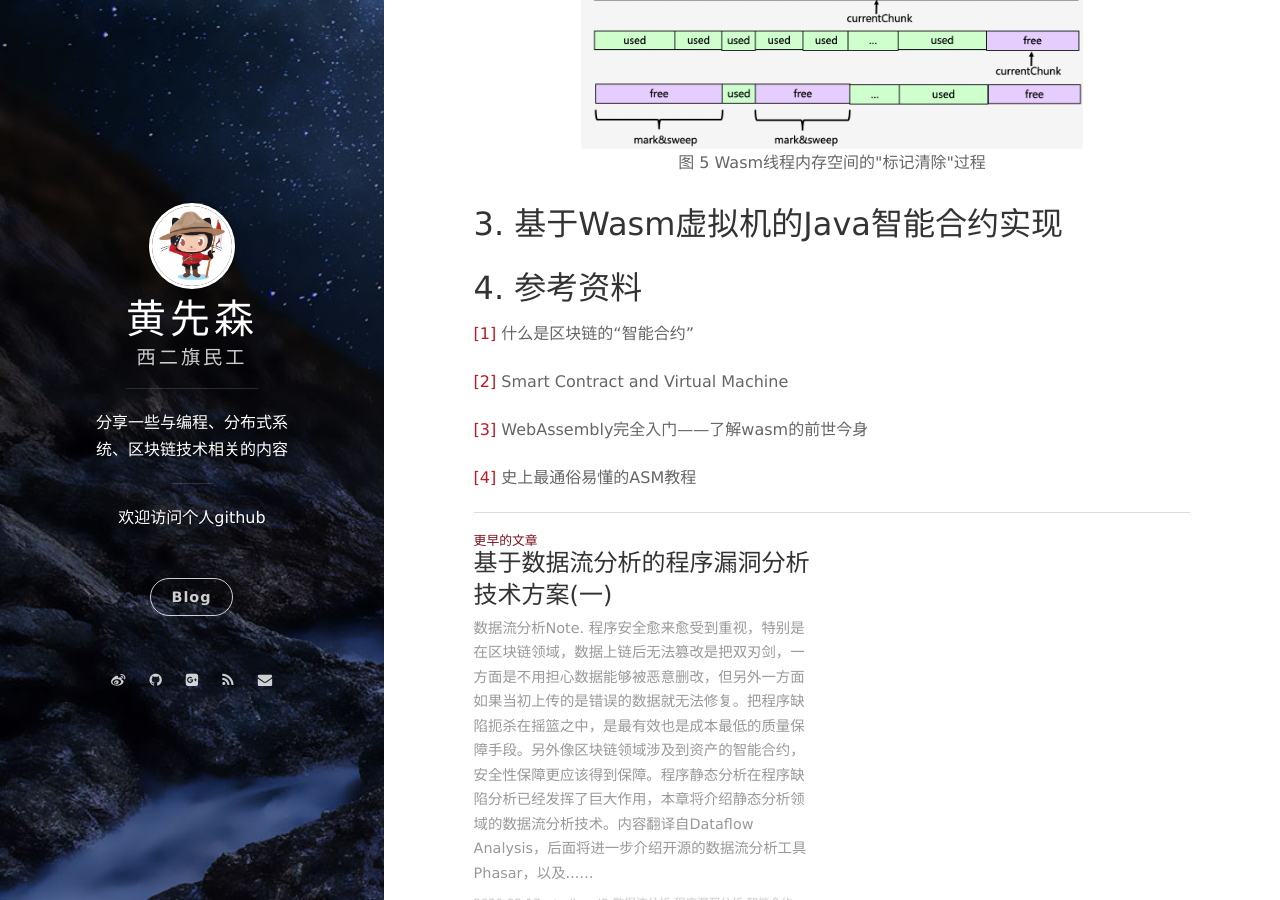
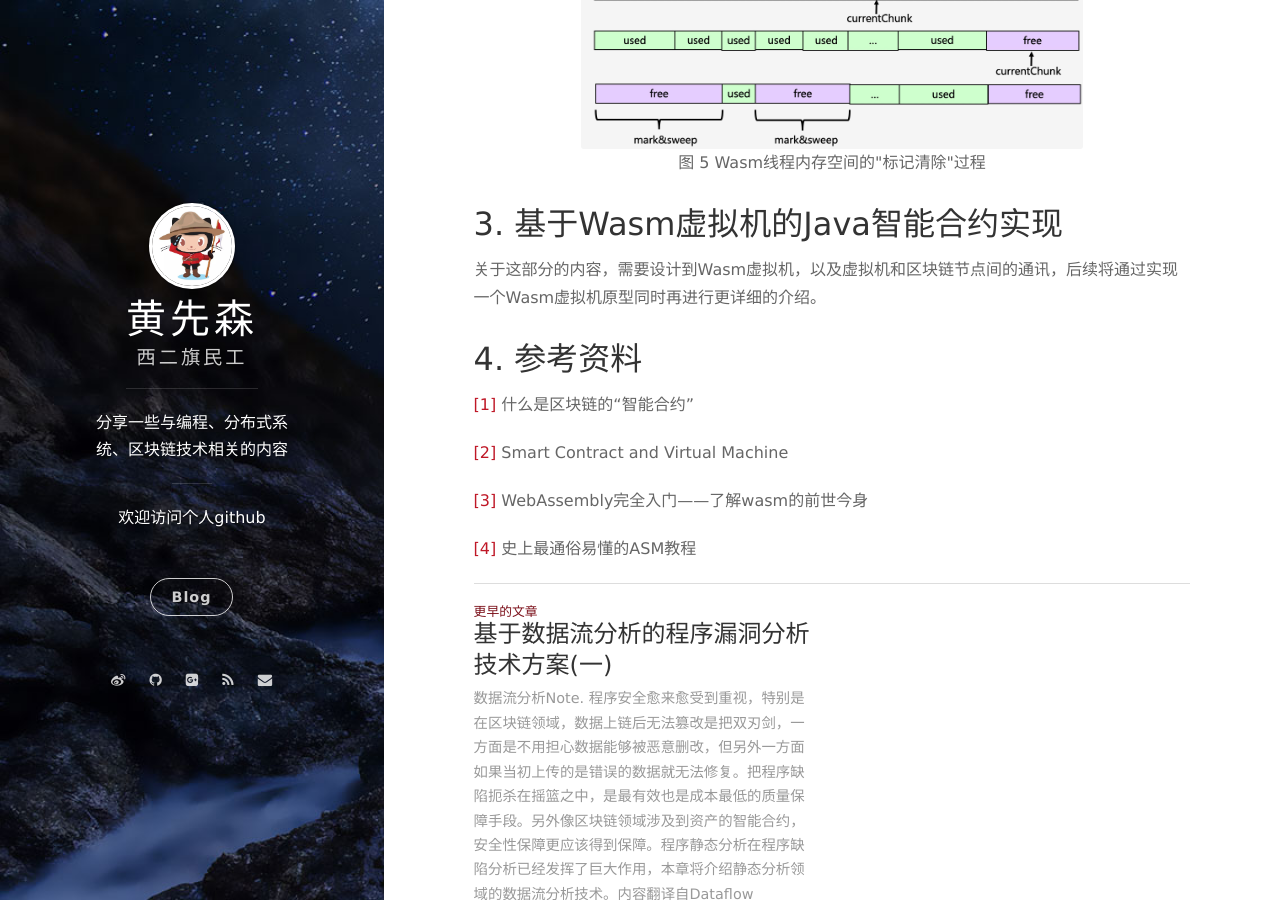
Before and after one commit to berryjam/berryjam.github.io, a Jekyll site: the page built from _posts/2020-07-06-Java智能合约实现探索.md, in a window 1280 px wide and 900 px high, scrolled down 5265 px. Built offline with Jekyll 4.4.1, drawn with Linux system fonts in a browser that asks for light colours; nearby versions of some CDN libraries; comment, search, counter and statistics services are not loaded.

Commit message:
Update 2020-07-06-Java智能合约实现探索.md

```diff
--- a/_posts/2020-07-06-Java智能合约实现探索.md
+++ b/_posts/2020-07-06-Java智能合约实现探索.md
@@ -171,7 +171,7 @@ while(k<7){
 
 ## 3. 基于Wasm虚拟机的Java智能合约实现
 
-
+关于这部分的内容，需要设计到Wasm虚拟机，以及虚拟机和区块链节点间的通讯，后续将通过实现一个Wasm虚拟机原型同时再进行更详细的介绍。
 
 ## 4. 参考资料
 
```
